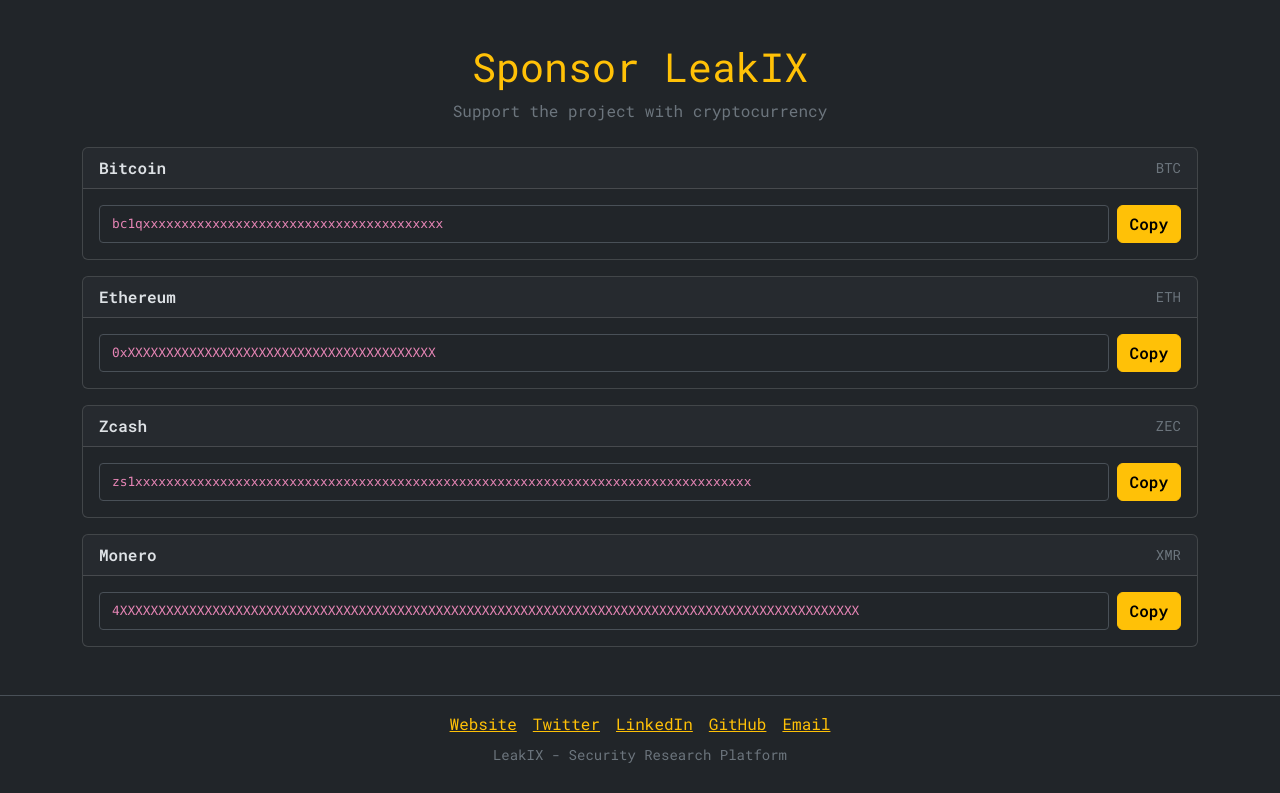
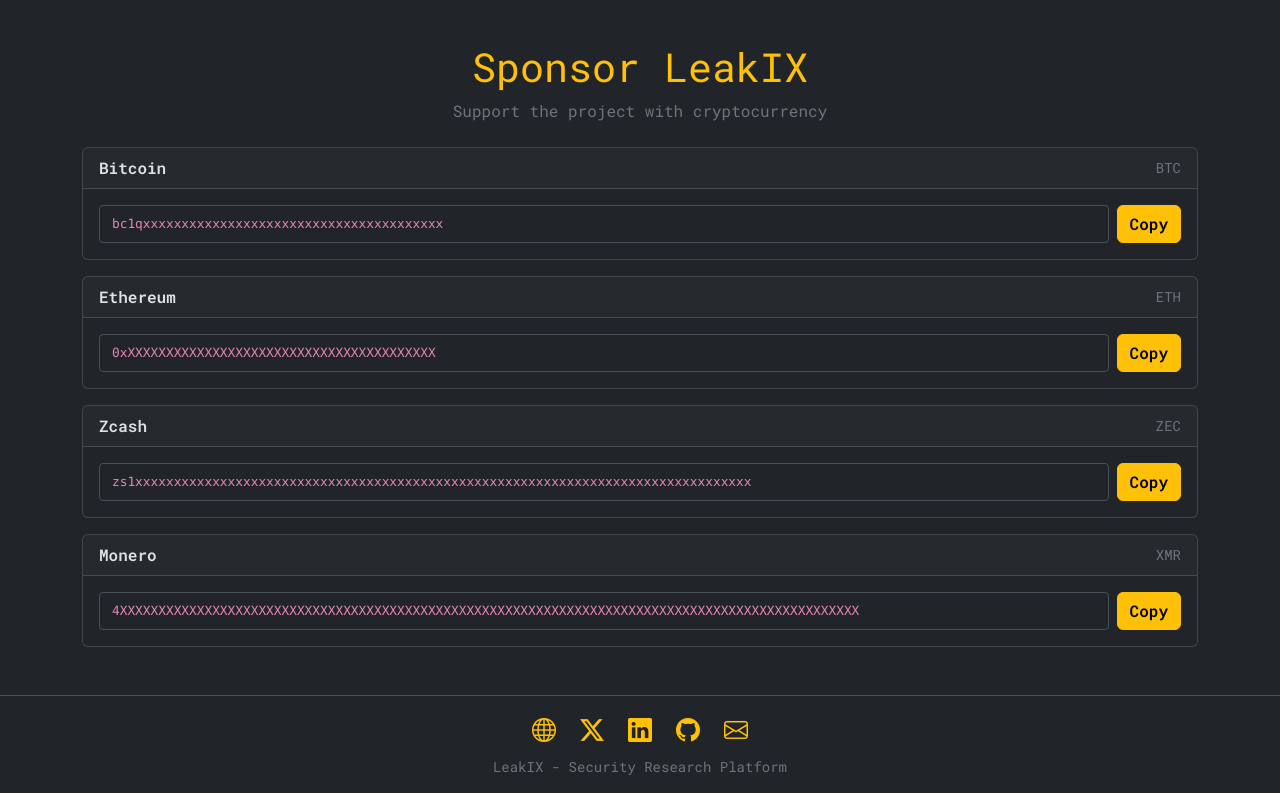
Before and after one commit to LeakIX/sponsor, a website: page frontend/index.html in a window 1280 px wide. Shown: the part 64-857 px from the top of the page. Drawn offline with nearby package versions, Linux system fonts and the light colour scheme; files that its build step writes are made by us from their sources.

Commit message:
Add social icons in footer using Bootstrap Icons

```diff
--- a/frontend/index.html
+++ b/frontend/index.html
@@ -16,6 +16,10 @@
     />
     <link
       href="https://cdn.jsdelivr.net/npm/bootstrap@5.3.3/dist/css/bootstrap.min.css"
+      rel="stylesheet"
+    />
+    <link
+      href="https://cdn.jsdelivr.net/npm/bootstrap-icons@1.11.3/font/bootstrap-icons.min.css"
       rel="stylesheet"
     />
     <link rel="stylesheet" href="css/style.css" />
@@ -102,14 +106,34 @@
 
     <footer class="py-3 border-top text-center">
       <div class="container">
-        <div class="d-flex justify-content-center gap-3 flex-wrap mb-2">
-          <a href="https://leakix.net" class="link-warning">Website</a>
-          <a href="https://twitter.com/leak_ix" class="link-warning">Twitter</a>
-          <a href="https://linkedin.com/company/leakix" class="link-warning">
-            LinkedIn
+        <div class="d-flex justify-content-center gap-4 flex-wrap mb-2 fs-4">
+          <a href="https://leakix.net" class="link-warning" title="Website">
+            <i class="bi bi-globe"></i>
           </a>
-          <a href="https://github.com/LeakIX" class="link-warning">GitHub</a>
-          <a href="mailto:sales@leakix.net" class="link-warning">Email</a>
+          <a
+            href="https://twitter.com/leak_ix"
+            class="link-warning"
+            title="Twitter"
+          >
+            <i class="bi bi-twitter-x"></i>
+          </a>
+          <a
+            href="https://linkedin.com/company/leakix"
+            class="link-warning"
+            title="LinkedIn"
+          >
+            <i class="bi bi-linkedin"></i>
+          </a>
+          <a
+            href="https://github.com/LeakIX"
+            class="link-warning"
+            title="GitHub"
+          >
+            <i class="bi bi-github"></i>
+          </a>
+          <a href="mailto:sales@leakix.net" class="link-warning" title="Email">
+            <i class="bi bi-envelope"></i>
+          </a>
         </div>
         <p class="text-secondary small mb-0">
           LeakIX - Security Research Platform
```
